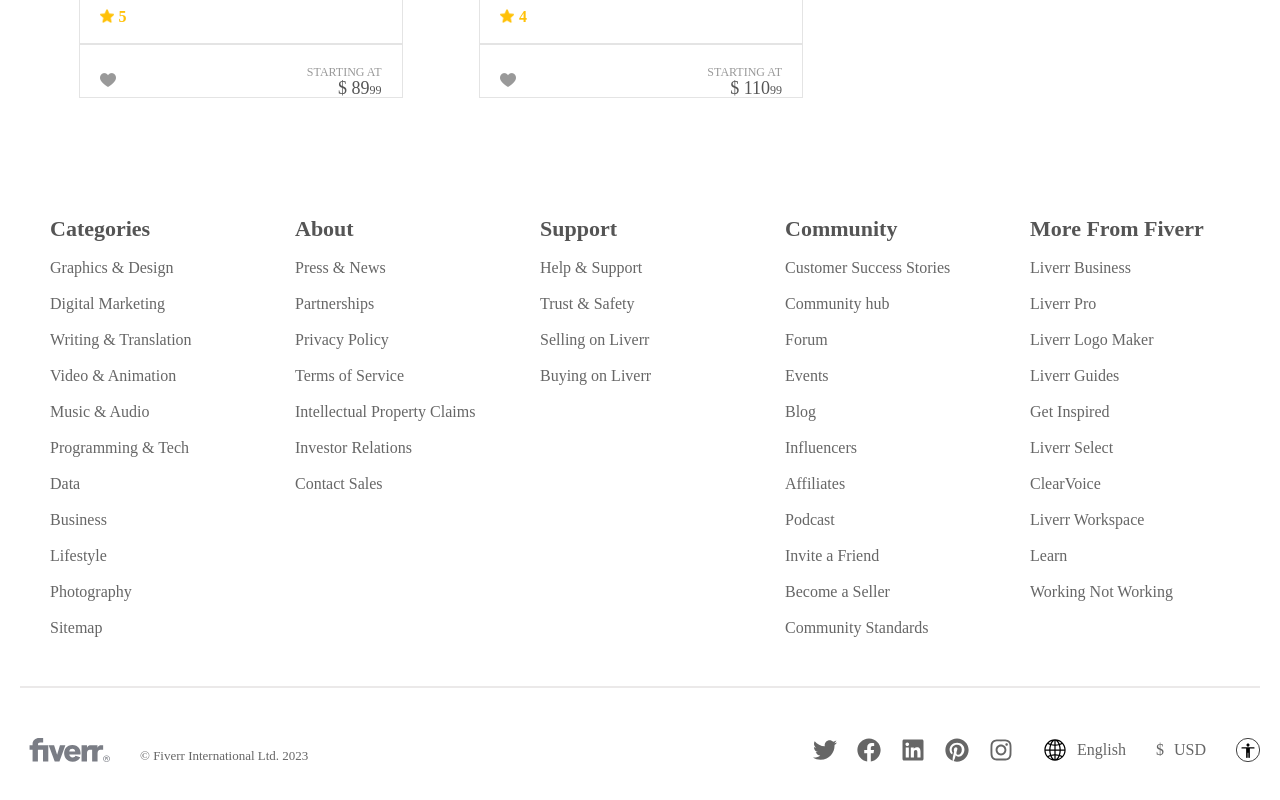
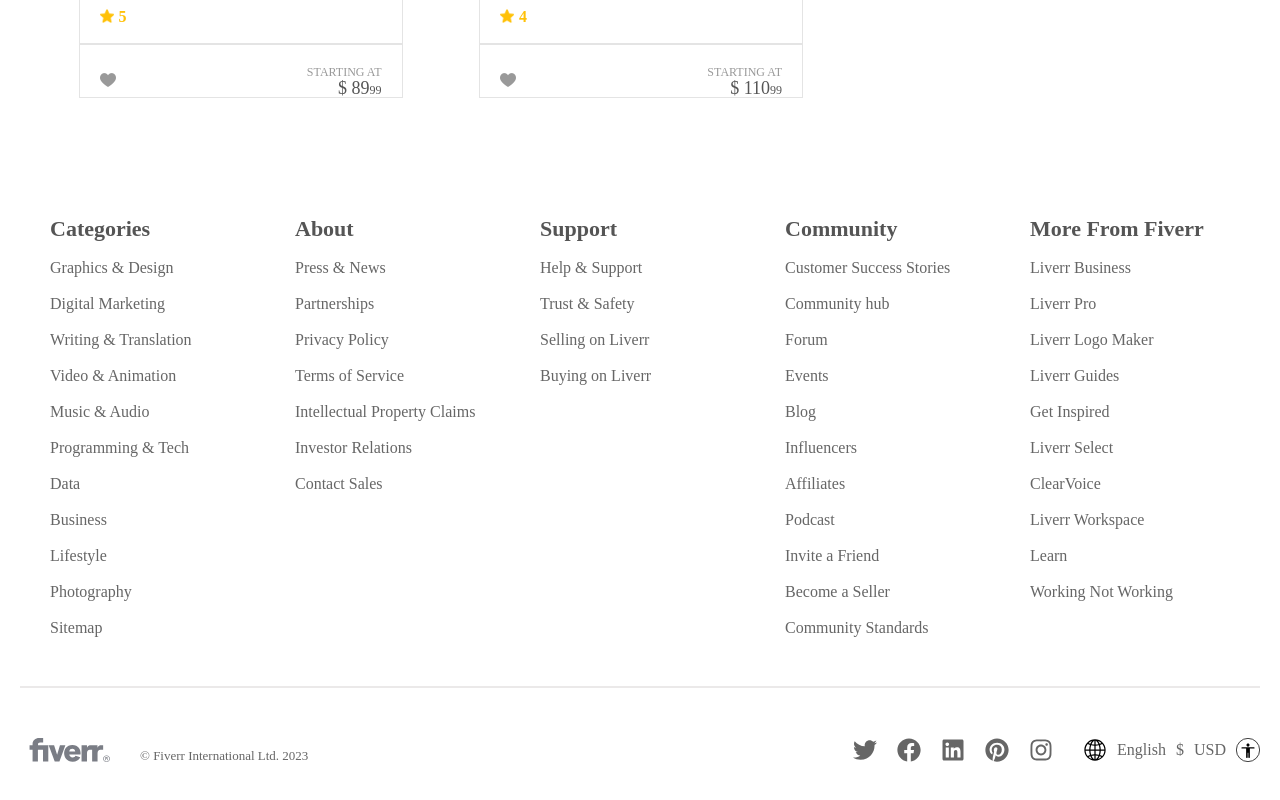
Before and after one commit to ankisami/Fiverr-clone, a React (Vite) app: page /gigs in a window 1280 px wide. Shown: the part 1554-2354 px from the top of the page. Built offline with nearby package versions, Linux system fonts and the light colour scheme.

Commit message:
fix(home): Fix footer and slider components

```diff
--- a/src/components/footer/Footer.scss
+++ b/src/components/footer/Footer.scss
@@ -19,7 +19,7 @@
       flex: 1;
       display: grid;
       justify-content: space-evenly;
-      grid-template-columns: repeat(auto-fill, minmax(130px, 200px));
+      grid-template-columns: repeat(auto-fit, minmax(130px, 200px));
       gap: 40px 15px;
       @media screen and (max-width: 670px) {
         display: none;
@@ -57,8 +57,8 @@
       }
 
       .left {
-        width: max-content;
         display: flex;
+        flex-wrap: wrap;
         align-items: flex-end;
         justify-content: center;
         gap: 20px;
@@ -72,14 +72,16 @@
         }
       }
       .right {
-        width: max-content;
         display: flex;
+        flex-wrap: wrap;
+        justify-content: center;
         align-items: center;
         gap: 30px;
 
         .social {
           display: flex;
           gap: 20px;
+          min-width: 200px;
           .img {
             width: 24px;
             height: 24px;
--- a/src/components/footer/Footer.tsx
+++ b/src/components/footer/Footer.tsx
@@ -78,6 +78,7 @@
           </div>
         </div>
         <hr />
+
         <div className="bottom">
           <div className="left">
             <img src={fiverrSvg} alt="Fiverr" className="logo" />
@@ -94,12 +95,10 @@
             <div className="link">
               <img src={worldSvg} alt="" />
               <span>English</span>
-            </div>
-            <div className="link">
               <span>$</span>
               <span>USD</span>
+              <img src={manSvg} alt="" />
             </div>
-            <img src={manSvg} alt="" />
           </div>
         </div>
       </div>
--- a/src/components/slider/Slider.scss
+++ b/src/components/slider/Slider.scss
@@ -5,7 +5,8 @@
   justify-content: center;
   padding: 100px 0;
   .container {
-    width: 1400px;
+    max-width: 1400px;
+    width: 100%;
     .carousel-prev,
     .carousel-next {
       width: 50px;
--- a/src/pages/homePage/HomePage.scss
+++ b/src/pages/homePage/HomePage.scss
@@ -54,7 +54,7 @@
         display: flex;
         flex-direction: column;
         gap: 15px;
-        min-width: 375px;
+        min-width: 335px;
         &:first-child {
           flex: 2;
         }
```
